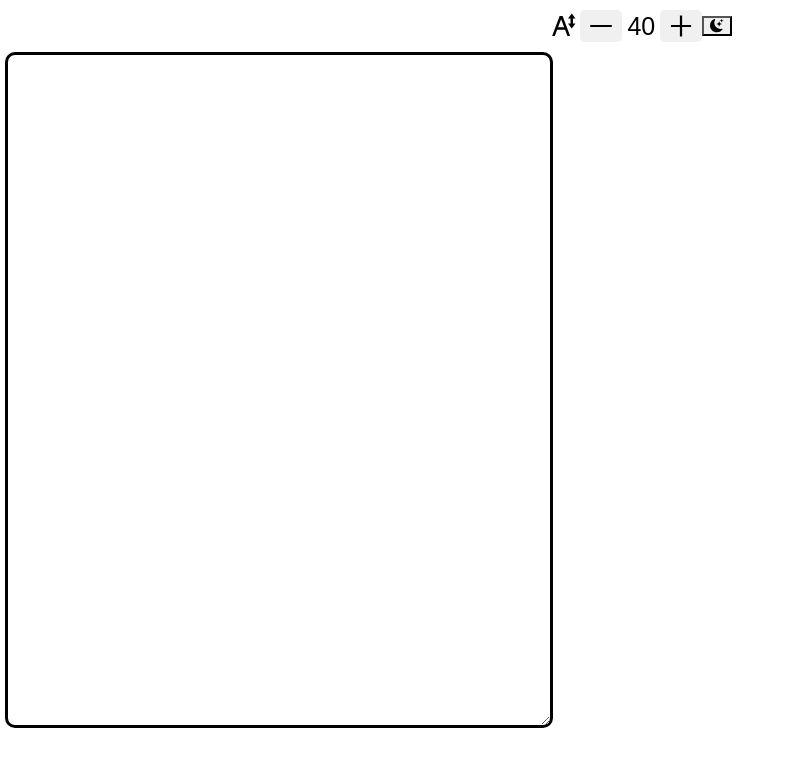
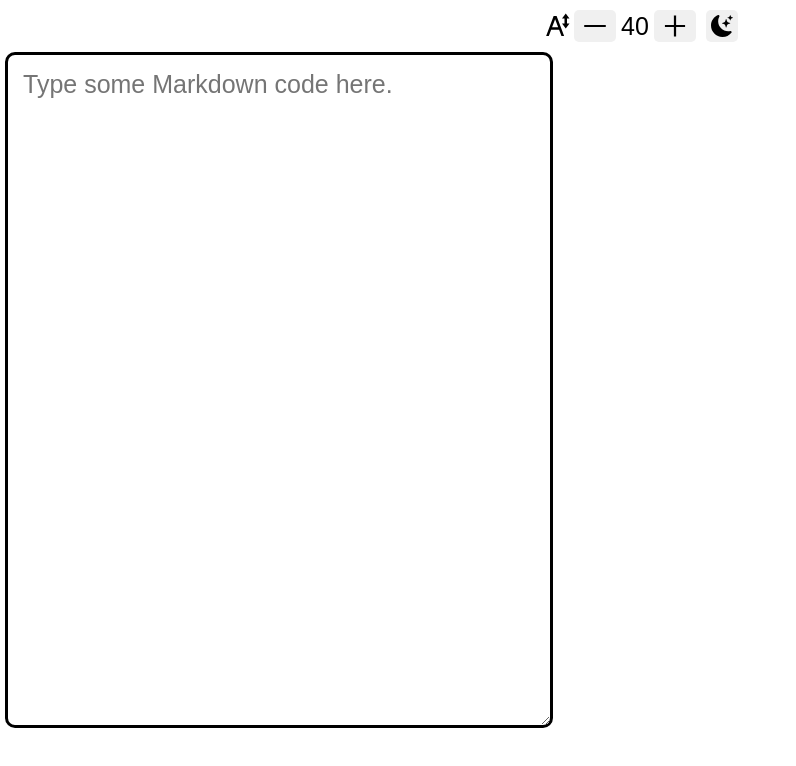
Before and after one commit to chenelias/Burnmd, a React (Create React App) app: page / in a window 1280 px wide. Shown: the top 766 px of the page, without its empty margins (0-796 px from the left). Built offline with nearby package versions, Linux system fonts and the light colour scheme.

Commit message:
add full toggle colormode function

```diff
--- a/package.json
+++ b/package.json
@@ -11,6 +11,7 @@
     "@testing-library/react": "^13.3.0",
     "@testing-library/user-event": "^13.5.0",
     "framer-motion": "^6.5.1",
+    "prettier": "^2.7.1",
     "react": "^18.2.0",
     "react-dom": "^18.2.0",
     "react-icons": "^4.4.0",
--- a/src/App.jsx
+++ b/src/App.jsx
@@ -1,16 +1,25 @@
-import Editor from './components/Editor'
-import './index.css'
-import Nav from './components/Nav'
-import React,{useState} from 'react'
+import Editor from "./components/Editor";
+import "./index.css";
+import Nav from "./components/Nav";
+import React, { useState } from "react";
 
 function App() {
-    var [togglemdfontsize, settogglemdfontsize] = useState(40)
-    var [togglecolormode,settogglecolormode] = useState(false)
-    return (
-        <div className="body-colormode">
-            <Nav togglecolormode={togglecolormode} settogglecolormode={settogglecolormode} togglemdfontsize={togglemdfontsize} settogglemdfontsize={settogglemdfontsize}/>
-            <Editor togglemdfontsize={togglemdfontsize}  />
-        </div>
-    )
+  var [togglemdfontsize, settogglemdfontsize] = useState(40);
+  var [togglecolormode, settogglecolormode] = useState(false);
+  return (
+    <div className="body">
+      <Nav
+        togglecolormode={togglecolormode}
+        settogglecolormode={settogglecolormode}
+        togglemdfontsize={togglemdfontsize}
+        settogglemdfontsize={settogglemdfontsize}
+      />
+      <Editor
+        togglecolormode={togglecolormode}
+        settogglecolormode={settogglecolormode}
+        togglemdfontsize={togglemdfontsize}
+      />
+    </div>
+  );
 }
-export default App
+export default App;
--- a/src/components/Editor.jsx
+++ b/src/components/Editor.jsx
@@ -1,27 +1,39 @@
-import React, { useState, useEffect } from 'react'
-import ReactMarkdown from 'react-markdown'
-import '../index.css'
-import { Prism as SyntaxHighlighter } from 'react-syntax-highlighter'
-import { dark } from 'react-syntax-highlighter/dist/esm/styles/prism'
+import React, { useState, useEffect } from "react";
+import ReactMarkdown from "react-markdown";
+import "../index.css";
+import { Prism as SyntaxHighlighter } from "react-syntax-highlighter";
+import { dark } from "react-syntax-highlighter/dist/esm/styles/prism";
 function Editor(props) {
-    const [mdinput, setmdinput] = useState(() => JSON.parse(localStorage.getItem('mdinput')) || [])
+  const [mdinput, setmdinput] = useState(
+    () => JSON.parse(localStorage.getItem("mdinput")) || []
+  );
   useEffect(() => {
-        localStorage.setItem('mdinput', JSON.stringify(mdinput))
-    })
+    localStorage.setItem("mdinput", JSON.stringify(mdinput));
+  });
   const toggleinput = (x) => {
-        var y = x.target.value
-        setmdinput(y)
-    }
+    var y = x.target.value;
+    setmdinput(y);
+  };
   return (
     <div className="mdeditor">
-            <textarea className="mdinputarea" name="input" onChange={toggleinput}></textarea>
+      <textarea
+        placeholder="Type some Markdown code here."
+        className="mdinputarea"
+        style={{
+          background: props.togglecolormode ? "#191e2a" : "#fff",
+          color: props.togglecolormode ? "#fff" : "#000",
+          border: props.togglecolormode ? "3px solid #fff":"3px solid #000",
+        }}
+        name="input"
+        onChange={toggleinput}
+      ></textarea>
       <p style={{ fontSize: props.togglemdfontsize }}>
         <ReactMarkdown style={{ fontSize: 20 }} className="mddisplay">
           {mdinput}
         </ReactMarkdown>
       </p>
     </div>
-    )
+  );
 }
 
-export default Editor
+export default Editor;
--- a/src/components/Nav.jsx
+++ b/src/components/Nav.jsx
@@ -1,19 +1,31 @@
-import { Button } from '@chakra-ui/react'
-import React, { useState } from 'react'
-import { AiOutlinePlus, AiOutlineMinus } from 'react-icons/ai'
-import { BiFontSize } from 'react-icons/bi'
-import { BsFillMoonStarsFill,BsFillSunFill } from 'react-icons/bs'
-import '../index.css'
+import { Button } from "@chakra-ui/react";
+import React, { useState, useEffect } from "react";
+import { AiOutlinePlus, AiOutlineMinus } from "react-icons/ai";
+import { BiFontSize } from "react-icons/bi";
+import { BsFillMoonStarsFill, BsFillSunFill } from "react-icons/bs";
+import "../index.css";
 function Nav(props) {
+  const bodystyle = document.querySelector("body");
+  const togglecolormode = props.togglecolormode;
+  var setcolormode = togglecolormode ? "#191e2a" : "#fff";
+  var setcolormodetext = togglecolormode ? "#fff" : "#000";
   function add() {
-        props.settogglemdfontsize((prevCount) => (prevCount < 200 ? prevCount + 5 : prevCount + 0))
+    props.settogglemdfontsize((prevCount) =>
+      prevCount < 200 ? prevCount + 5 : prevCount + 0
+    );
   }
   function subtract() {
-        props.settogglemdfontsize((prevCount) => (prevCount > 10 ? prevCount - 5 : prevCount - 0))
+    props.settogglemdfontsize((prevCount) =>
+      prevCount > 10 ? prevCount - 5 : prevCount - 0
+    );
   }
-    function togglebackgroundcolor(){
-
+  function togglebackgroundcolor() {
+    props.settogglecolormode((x) => !x);
   }
+  React.useEffect(() => {
+    bodystyle.style.backgroundColor = setcolormode;
+    bodystyle.style.color = setcolormodetext;
+  }, [togglecolormode]);
   return (
     <div className="nav">
       <div className="nav-togglesize">
@@ -29,10 +41,12 @@ function Nav(props) {
         </Button>
       </div>
       <div className="togglecolormode">
-                <Button className='togglecolormode-btn'><BsFillMoonStarsFill/></Button>
+        <Button onClick={togglebackgroundcolor} className="togglecolormode-btn">
+          <BsFillMoonStarsFill />
+        </Button>
       </div>
     </div>
-    )
+  );
 }
 
-export default Nav
+export default Nav;
--- a/src/index.css
+++ b/src/index.css
@@ -2,6 +2,7 @@
   font-family: sans-serif;
   margin: 0;
 }
+
 .mddisplay {
   height: 40vw !important;
   overflow: auto;
@@ -10,12 +11,12 @@
   margin-right: 5px;
   line-height: auto;
 }
-body{
-  background-color: #fff;
+
+body {
+  padding-bottom: 0;
+  padding-top: 10px;
 }
-body .darkmode{
-  background-color:#1b1f2d ;
-}
+
 .mdinputarea {
   min-width: 10vw;
   width: 40vw;
@@ -27,86 +28,120 @@ body .darkmode{
   border-radius: 10px;
   margin-left: 5px;
   margin-right: 15px;
-    border: 3px solid #000;
 }
+
 .mdinputarea:focus {
   outline: none !important;
   border: 3px solid #3182ce;
 }
+
 .mdeditor {
   display: flex;
 }
+
 ::-webkit-scrollbar {
   width: 12px;
   height: 12px;
 }
+
 ::-webkit-scrollbar-button {
   display: none;
 }
+
 ::-webkit-scrollbar-track-piece {
   background: #000;
   border-radius: 10px;
 }
+
 ::-webkit-scrollbar-thumb {
-    border-radius:10px;
+  border-radius: 10px;
   background-color: #fff;
   border: 3px solid #000;
 }
+
 ::-webkit-scrollbar-track {
   box-shadow: transparent;
 }
+
 @media only screen and (max-width: 700px) {
   .mdeditor {
     display: block;
   }
+
   .mddisplay {
     margin-top: 5px;
     margin-left: 10px;
     margin-right: 10px;
     overflow: auto;
   }
+
   .mdinputarea {
     resize: vertical;
     overflow: auto;
     width: 88vw !important;
-        height: 40vw! important;
+    height: 40vw ! important;
   }
 }
-.nav{
-  margin-top: 10px;
+
+.nav {
   margin-bottom: 10px;
   display: flex;
   justify-content: center;
   align-items: center;
 }
-.nav-togglesize{
+
+.nav-togglesize {
   display: flex;
   justify-content: center;
   align-items: center;
 }
-.togglefontsize-btn{
-  border : none;
+
+.togglefontsize-btn {
+  border: none;
   border-radius: 5px;
   font-size: 30px;
-  background-color:#f0f0f0 ;
+  background-color: #f0f0f0;
   cursor: pointer;
-  transition: 0.5s;
+  transition: 0.2s;
 }
-.togglefontsize-btn:hover{
-  background-color:#c0bbbb ;
+
+.togglefontsize-btn:hover {
+  background-color: #c0bbbb;
 }
-.togglefontsize-btn:active{
+
+.togglefontsize-btn:active {
   font-size: 25px;
 }
-.togglefontsize-text{
+
+.togglefontsize-text {
   font-size: 25px;
   margin-right: 5px;
   margin-left: 5px;
 }
+
 /* icon */
-.react-icon{
+.react-icon {
   font-size: 30px;
   align-items: center;
   display: flex;
   margin-right: 2px;
 }
+
+.togglecolormode-btn {
+  border: none;
+  border-radius: 5px;
+  background-color: #f0f0f0;
+  cursor: pointer;
+  transition: 0.2s;
+  font-size: 22px;
+  margin-left: 10px;
+  padding: 5px;
+}
+
+.togglecolormode-btn:hover {
+  background-color: #c0bbbb;
+}
+
+.togglecolormode-btn:active {
+  font-size: 18px;
+}
--- a/src/index.js
+++ b/src/index.js
@@ -1,4 +1,5 @@
 import React from 'react'
 import ReactDOM from 'react-dom'
 import App from './App'
+import './index.css'
 ReactDOM.render(<App/>,document.getElementById('root'))
```
Also changed, not shown: 1 other file (tests, documents, lock files or other folders). Lines whose indentation alone changed are shown as unchanged.
